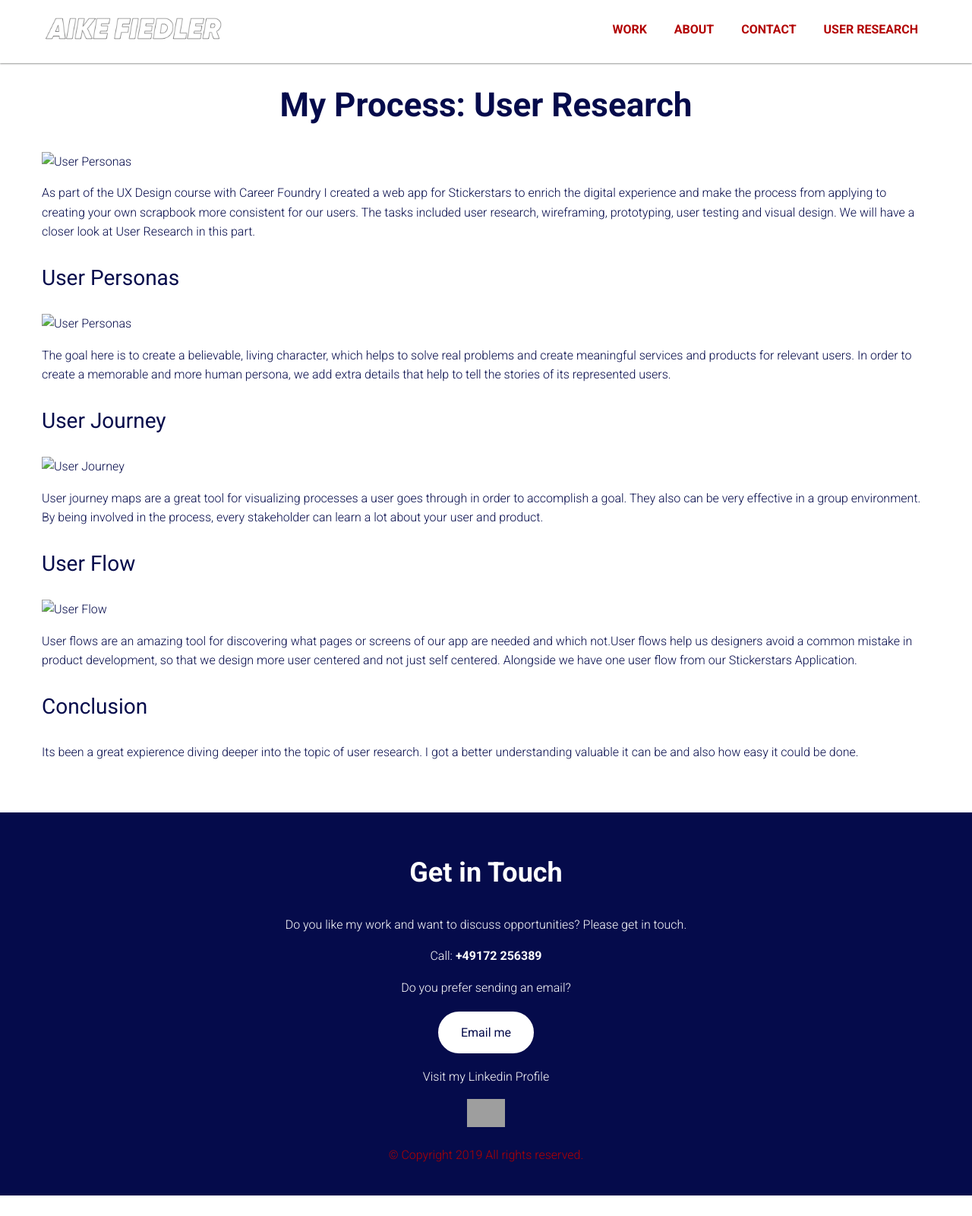
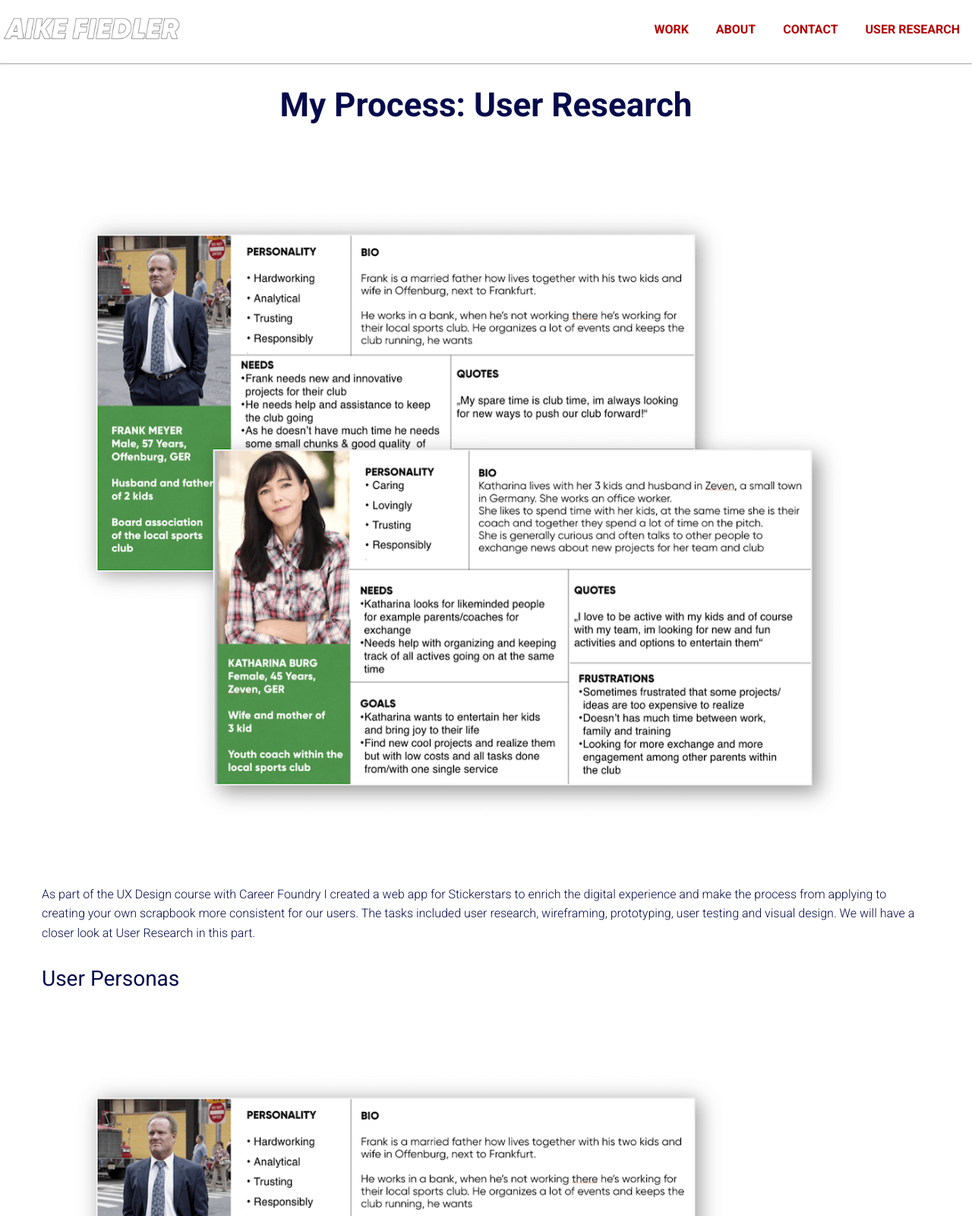
Before and after one commit to Eisman24/Portfolio-Site-Aike-Fiedler-Exercise-1.4.-, a plain HTML site: page userResearch.html in a window 1280 px wide. Shown: the top 1600 px of the page at 76% size. Before the commit the page ends 1573 px from the top, so only its background shows below. Drawn offline with nearby package versions, Linux system fonts and the light colour scheme; grey boxes are pictures that could not be loaded.

Commit message:
Update userResearch.html

```diff
--- a/userResearch.html
+++ b/userResearch.html
@@ -10,12 +10,13 @@
   <link rel="stylesheet" type="text/css" href="css/style.css">
   <link href="https://fonts.googleapis.com/css?family=Roboto:300,400,700&display=swap" rel="stylesheet">
   <link rel="stylesheet" href="https://use.fontawesome.com/releases/v5.8.2/css/all.css" integrity="sha384-oS3vJWv+0UjzBfQzYUhtDYW+Pj2yciDJxpsK1OYPAYjqT085Qq/1cq5FLXAZQ7Ay" crossorigin="anonymous">
+  <title> My Work | User Research </title>
 </head>
 
 <body>
   <header>
-    <div id="userResearch">
-      <div class="container">
+    <div id="userResearch"></div>
+    <div class="container"></div>
     <div class="navtoggle" id="myNavtoggle">
       <img class="logo" src="img/nav/logo.png" alt="Aike Fiedler UX Design Logo">
       <nav>
@@ -40,8 +41,8 @@
         <div>
           <!--container for image-->
           <picture>
-            <source srcset="img/home/home_project 1_user research@600.png" media="(max-width:767px)">
-            <img src="img/home/home_project 1_user research@1200.png" alt="User Personas">
+            <source srcset="img/home/home_project1_userResearch@600.png" media="(max-width:767px)">
+            <img src="img/home/home_project1_userResearch@1200.png" alt="User Personas">
           </picture>
         </div>
         <div>
@@ -67,8 +68,8 @@
         <div>
           <!--container for image-->
           <picture>
-            <source srcset="img/home/home_project 1_user research@600.png" media="(max-width:767px)">
-            <img src="img/home/home_project 1_user research@1200.png" alt="User Personas">
+            <source srcset="img/home/home_project1_userResearch@600.png" media="(max-width:767px)">
+            <img src="img/home/home_project1_userResearch@1200.png" alt="User Personas">
           </picture>
         </div>
         <div>
@@ -87,7 +88,7 @@
     </div>
     <!--User Personas section ends-->
 
-    <div id="User Journey">
+    <div id="UserJourney">
       <!--Section: User Journey-->
       <div class="container">
         <!--User Journey container-->
@@ -95,8 +96,8 @@
         <div>
           <!--container for image-->
           <picture>
-            <source srcset="img/work/project 1_user journey@600.png" media="(max-width:767px)">
-            <img src="img/work/project 1_user journey@1200.png" alt="User Journey">
+            <source srcset="img/work/project1_userJourney@600.png" media="(max-width:767px)">
+            <img src="img/work/project1_userJourney@1200.png" alt="User Journey">
           </picture>
         </div>
         <div>
@@ -113,7 +114,7 @@
     </div>
     <!--User Journey section ends-->
 
-    <div id="User Flow">
+    <div id="UserFlow">
       <!--Section: User Flow-->
       <div class="container">
         <!--User Flow container-->
@@ -121,8 +122,8 @@
         <div>
           <!--container for image-->
           <picture>
-            <source srcset="img/work/project 1_user flow@600.png" media="(max-width:767px)">
-            <img src="img/work/project 1_user flow@1200.png" alt="User Flow">
+            <source srcset="img/work/project1_userFlow@600.png" media="(max-width:767px)">
+            <img src="img/work/project1_userFlow@1200.png" alt="User Flow">
           </picture>
         </div>
         <div>
@@ -154,7 +155,7 @@
   </main>
 
   <footer id="contact">
-    <div class="container">
+    <div class="container"></div>
     <h2>Get in Touch</h2>
     <p>
       Do you like my work and want to discuss opportunities?
@@ -172,7 +173,7 @@
     </p>
     <div>
       <div>
-          <p><a href="https://de.linkedin.com/in/aike-fiedler-4317526b " target="_blank">
+        <p><a href="https://de.linkedin.com/in/aike-fiedler-4317526b " target="_blank"> </a> </p>
         <p><img class="icon" src="https://image.flaticon.com/icons/svg/179/179330.svg" alt=""></p>
       </div>
     </div>
```
Lines whose indentation alone changed are shown as unchanged.
